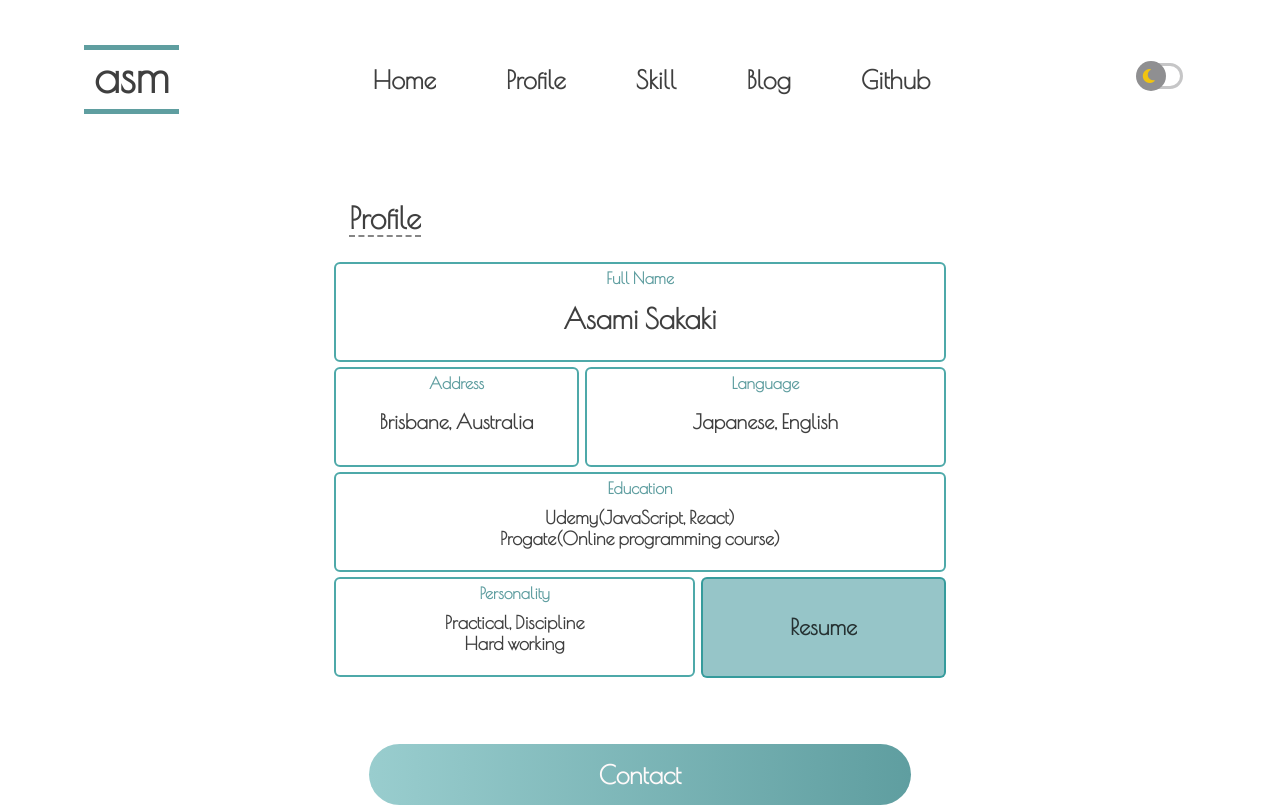
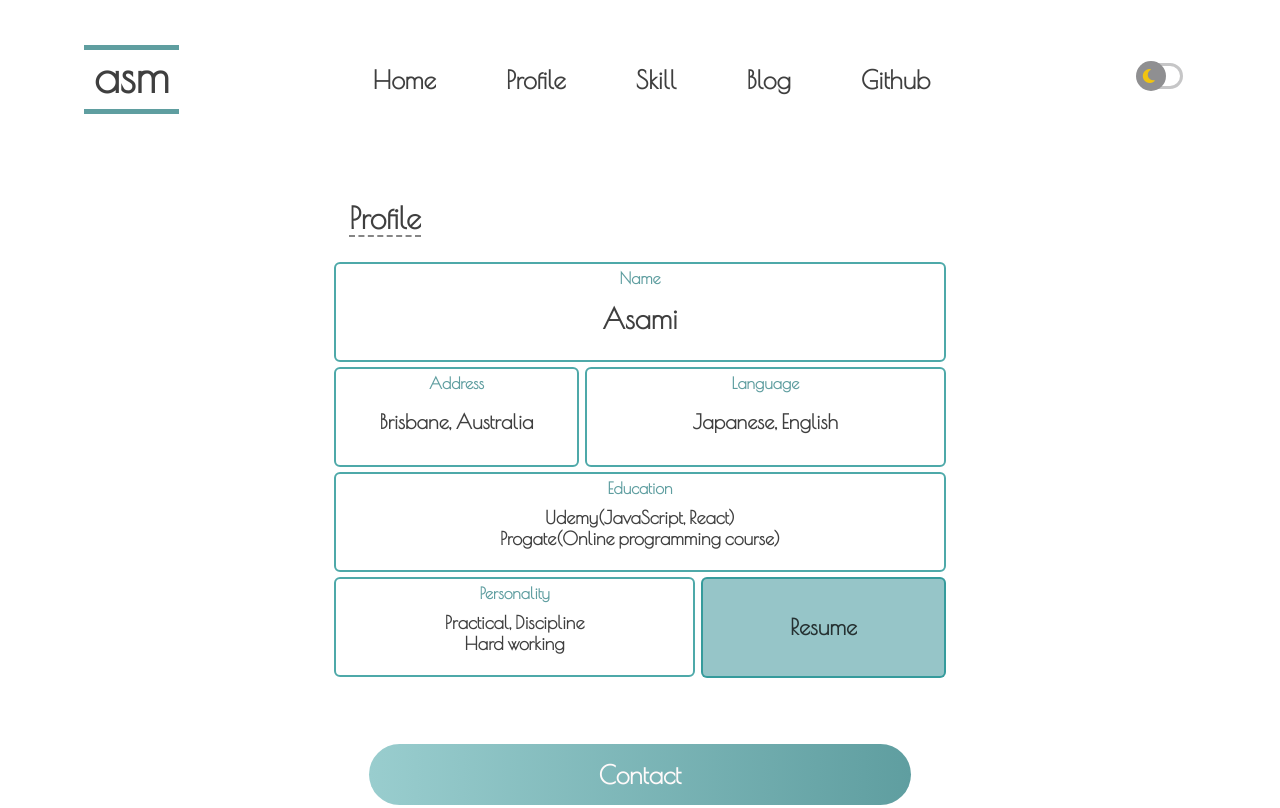
Before and after one commit to asmskk/portfolio, a website: page profile.html in a window 1280 px wide. Shown: the top 808 px of the page. Drawn offline with nearby package versions, Linux system fonts and the light colour scheme.

Commit message:
changed name

```diff
--- a/profile.html
+++ b/profile.html
@@ -69,8 +69,8 @@
             <h2 class="title">Profile</h2>
 
             <div class="frame fullname">
-                <h4>Full Name</h4>
-                <p>Asami Sakaki</p>
+                <h4>Name</h4>
+                <p>Asami</p>
             </div>
 
             <div class="frame country">
```
